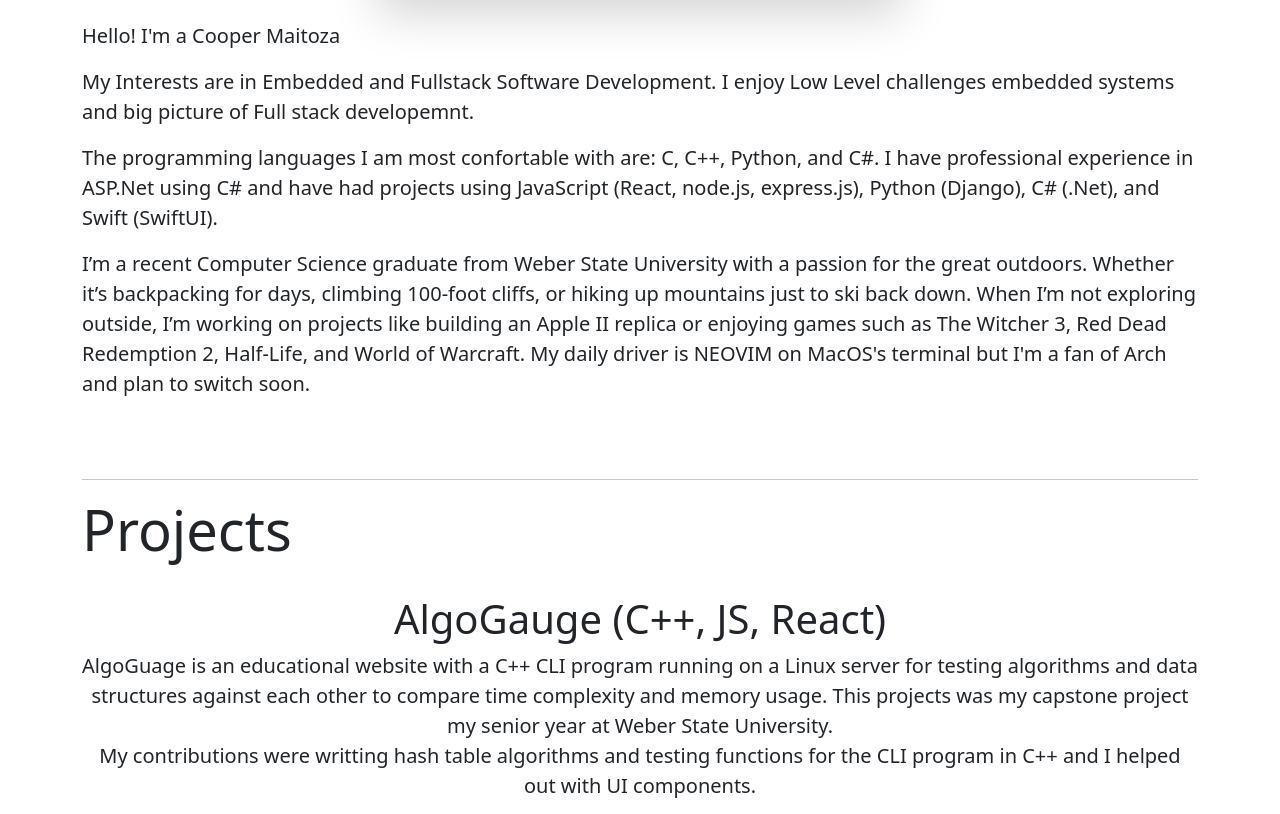
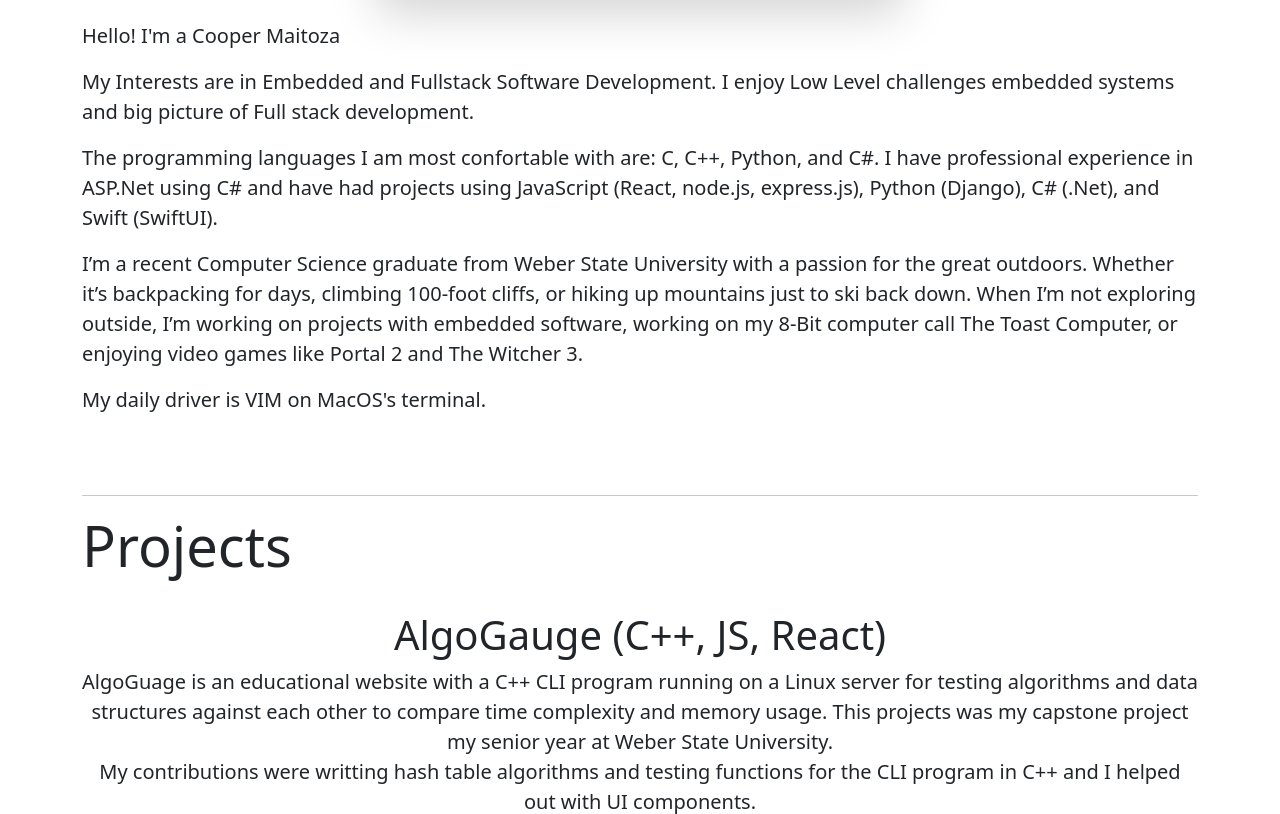
Before and after one commit to Weber-Cooper-Maitoza/Weber-Cooper-Maitoza.github.io, a plain HTML site: page index.html in a window 1280 px wide. Shown: the part 715-1529 px from the top of the page. Drawn offline with nearby package versions, Linux system fonts and the light colour scheme.

Commit message:
fixed typos

```diff
--- a/index.html
+++ b/index.html
@@ -73,7 +73,7 @@
       </p>
       <p>
         My Interests are in <strong>Embedded and Fullstack Software Development</strong>. I enjoy
-        Low Level challenges embedded systems and big picture of Full stack developemnt.
+        Low Level challenges embedded systems and big picture of Full stack development.
       </p>
       <!-- Languages:  -->
       <p>
@@ -86,10 +86,11 @@
         I’m a recent Computer Science graduate from Weber State University with a passion
         for the great outdoors. Whether it’s backpacking for days, climbing 100-foot cliffs,
         or hiking up mountains just to ski back down. When I’m not exploring outside, I’m
-        working on projects like building an Apple II replica or enjoying games such as The
-        Witcher 3, Red Dead Redemption 2, Half-Life, and World of Warcraft.
-        My daily driver is NEOVIM on MacOS's terminal but I'm a fan of Arch and plan to switch
-        soon.
+        working on projects with embedded software, working on my 8-Bit computer call The
+        Toast Computer, or enjoying video games like Portal 2 and The Witcher 3.
+      </p>
+      <p>
+        My daily driver is VIM on MacOS's terminal.
       </p>
     </div>
   </section>
@@ -253,7 +254,7 @@
     <!-- GIS Analyist -->
     <div class="container text-center py-2">
       <h3 class="py-3">
-        GIS Analyist
+        GIS Analyst
         <br>
         <small class="text-muted">HDR | Oct 2022 – Dec 2024</small>
       </h3>
```
